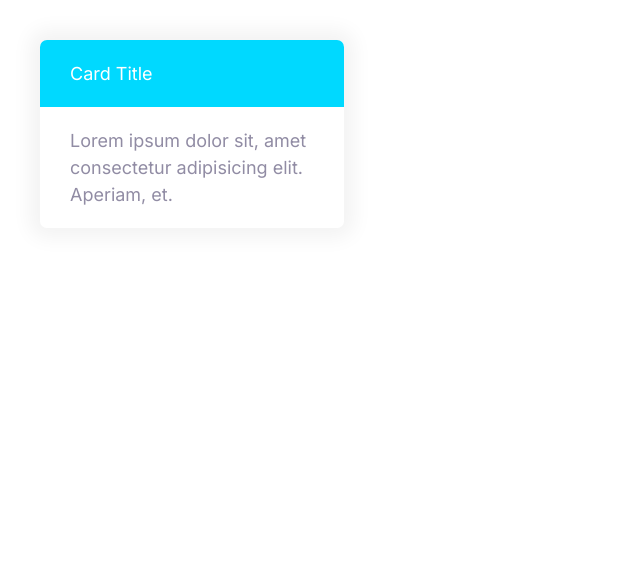
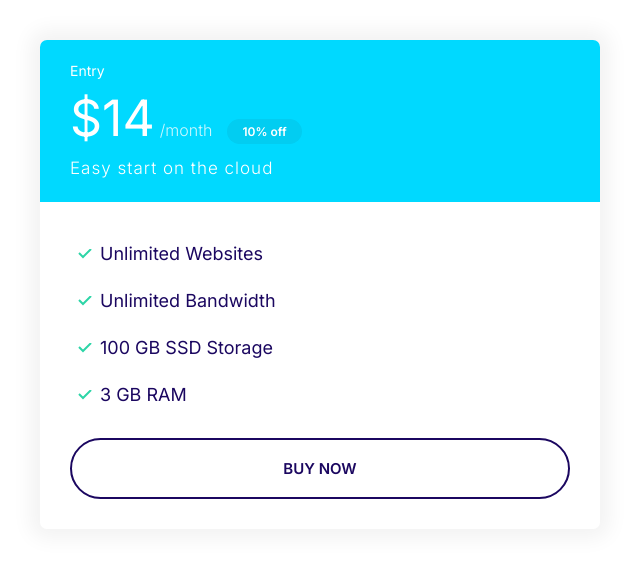
Before and after one commit to Sanket4496/moshify, a plain HTML site: page index.html in a window 1280 px wide. Shown: the whole page, without its empty margins (0-640 px from the left). Drawn offline with Linux system fonts and the light colour scheme.

Commit message:
Add plan component

```diff
--- a/css/styles.css
+++ b/css/styles.css
@@ -104,6 +104,7 @@ a {
 
 .badge--small {
     font-size: 1.6rem;
+    padding: 0.5rem 1.5rem;
 }
 
 @media screen and (min-width: 1024px) {
@@ -284,3 +285,55 @@ a {
     background-color: var(--color-secondary);
     color: #fff;
 }
+
+.card--secondary .badge--secondary {
+    background: #02cdf1;
+}
+
+/* Plans */
+.plan__name {
+    color: #fff;
+    margin: 0;
+    font-weight: 500;
+    font-size: 2.4rem;
+}
+
+.plan__price {
+    font-size: 6rem;
+}
+
+.plan__billing-cycle {
+    font-size: 2.4rem;
+    font-weight: 300;
+    opacity: 0.8;
+    margin-right: 1rem;
+}
+
+.plan__description {
+    font-size: 2rem;
+    font-weight: 300;
+    letter-spacing: 1px;
+    display: block;
+}
+
+.plan .list__item {
+    margin-bottom: 2rem;
+}
+
+@media screen and (min-width: 1024px) {
+    .plan__name {
+        font-size: 1.4rem;
+    }
+
+    .plan__price {
+        font-size: 5rem;
+    }
+
+    .plan__billing-cycle {
+        font-size: 1.6rem;
+    }
+
+    .plan__description {
+        font-size: 1.7rem;
+    }
+}
--- a/index.html
+++ b/index.html
@@ -8,17 +8,30 @@
     <link rel="stylesheet" href="css/styles.css" />
     <link rel="preconnect" href="https://fonts.googleapis.com">
     <link rel="preconnect" href="https://fonts.gstatic.com" crossorigin>
-    <link href="https://fonts.googleapis.com/css2?family=Inter:wght@400;600;700&display=swap" rel="stylesheet">
+    <link href="https://fonts.googleapis.com/css2?family=Inter:wght@300;400;600;700&display=swap" rel="stylesheet">
     <title>Moshify</title>
 </head>
 
 <body>
-
-    <div style="width: 30%; padding: 4rem;">
-        <div class="card card--secondary">
-            <header class="card__header">Card Title</header>
-            <div class="card__body">
-                Lorem ipsum dolor sit, amet consectetur adipisicing elit. Aperiam, et.
+    <div style="width: 50%; padding: 4rem;">
+        <div class="plan">
+            <div class="card card--secondary">
+                <header class="card__header">
+                    <h3 class="plan__name">Entry</h3>
+                    <span class="plan__price">$14</span>
+                    <span class="plan__billing-cycle">/month</span>
+                    <span class="badge badge--small badge--secondary">10% off</span>
+                    <span class="plan__description">Easy start on the cloud</span>
+                </header>
+                <div class="card__body">
+                    <ul class="list list--tick">
+                        <li class="list__item">Unlimited Websites</li>
+                        <li class="list__item">Unlimited Bandwidth</li>
+                        <li class="list__item">100 GB SSD Storage</li>
+                        <li class="list__item">3 GB RAM</li>
+                    </ul>
+                    <button class="btn btn--outline btn--block">Buy Now</button>
+                </div>
             </div>
         </div>
     </div>
```
Also changed, not shown: components/plan.html (added, +20 -0 lines).
